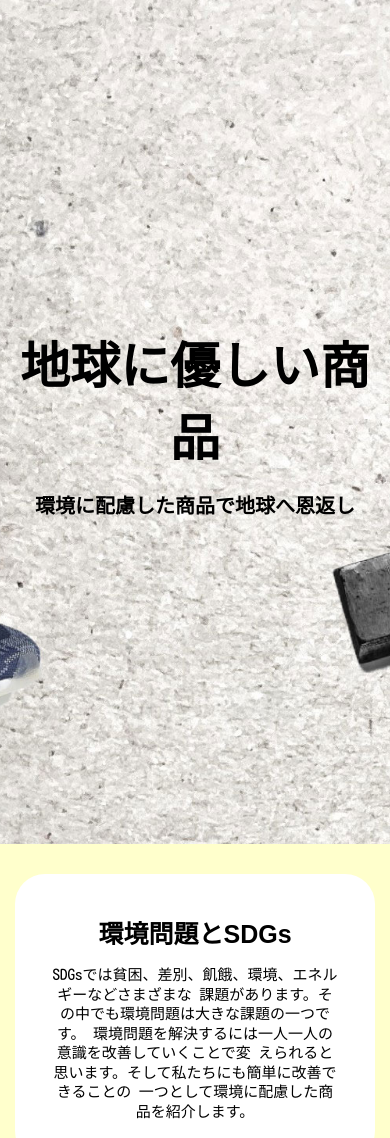
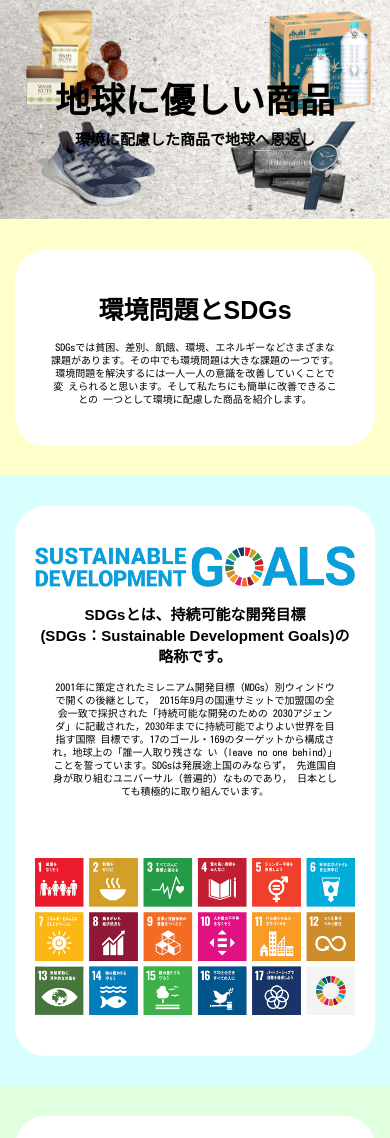
Before and after one commit to Rqixy/SGDs-LP, a plain HTML site: page index.html in a window 390 px wide. Shown: the top 1138 px of the page. Drawn offline with Linux system fonts and the light colour scheme; some packages are replaced by stand-ins of ours; a web font is replaced by a local one.

Commit message:
header調整完了

```diff
--- a/index.html
+++ b/index.html
@@ -12,6 +12,7 @@
 
 <body>
   <header>
+    <img src="images/SDGsHeader.jpg" alt="SGSsヘッダー画像">
     <div class="header-title">
       <h1>地球に優しい商品</h1>
       <h2>環境に配慮した商品で地球へ恩返し</h2>
--- a/styles/style.css
+++ b/styles/style.css
@@ -5,6 +5,10 @@
 /********************************************
 * General
 *********************************************/
+html {
+    font-size: 10px;
+}
+
 body {
     font-family: "Kosugi Maru", sans-serif;
 
@@ -30,21 +34,21 @@ section {
 }
 
 h1 {
-    font-size: 100px;
+    font-size: 10rem;
     margin-bottom: 20px;
 }
 
 h2 {
-    font-size: 40px;
+    font-size: 4rem;
 }
 
 h3 {
-    font-size: 50px;
+    font-size: 5rem;
     margin-bottom: 30px;
 }
 
 h4 {
-    font-size: 30px;
+    font-size: 3rem;
 }
 
 h3, h4{
@@ -52,7 +56,7 @@ h3, h4{
 }
 
 p {
-    font-size: 20px;
+    font-size: 2rem;
     line-height: 1.7em;
 }
 
@@ -84,9 +88,10 @@ a {
 header {
     position: relative;
     font-family: "Shippori Mincho", serif;
-    background: url('../images/SDGsHeader.jpg') no-repeat center center;
-    background-size: cover;
-    height: 100vh;
+}
+
+header img {
+    width: 100%;
 }
 
 .header-title {
@@ -105,7 +110,6 @@ header {
 /* Section1 */
 #section1 {
     background: #FFFFCC;
-    max-height: 750px;
     text-align: center;
 }
 #section1 p {
@@ -119,11 +123,11 @@ header {
     text-align: center;
 }
 #section2 h3 {
-    font-size: 30px;
+    font-size: 3rem;
 }
 #section2 p {
     width: 90%;
-    font-size: 20px;
+    font-size: 2rem;
     margin: 0 auto;
     margin-bottom: 60px;
 }
@@ -149,12 +153,12 @@ header {
 }
 .item-explain h4 {
     width: 100%;
-    font-size: 22px;
+    font-size: 2.2rem;
     text-align: center;
     margin-bottom: 12px;
 }
 .item-explain p {
-    font-size: 16px;
+    font-size: 1.6rem;
     line-height: 1.5em;
     margin-bottom: 12px;
 }
@@ -175,7 +179,7 @@ header {
 }
 .btn {
     background: white;
-    font-size: 12px;
+    font-size: 1.2rem;
     color: black;
     border-radius: 100vh;
     padding: 16px 50px;
@@ -194,25 +198,19 @@ header {
 /* Summarize */
 #summarize {
     background: #FFBCD1;
-    height: 100vh;
     text-align: center;
-    position: relative;
 }
 .summarize-inner {
-    position: absolute;
-    top: 50%;
-    left: 50%;
-    transform: translate(-50%, -50%);
-    width: 100%;
+    /*  */
 }
 #summarize p {
     color: white;
-    font-size: 25px;
+    font-size: 2.5rem;
     margin-bottom: 130px;
 }
 .other-item-btn {
     background: white;
-    font-size: 20px;
+    font-size: 2rem;
     color: #FF417D;
     border-radius: 100vh;
     padding: 20px 100px;
@@ -238,7 +236,7 @@ footer {
 }
 .link-icon {
     color: white;
-    font-size: 25px;
+    font-size: 2.5rem;
     margin: 0 20px 10px;
     transition: all .5s;
 }
@@ -254,13 +252,17 @@ footer {
 
 @media screen and (max-width: 1000px) {
     /* General */
+    html {
+        font-size: 8px;
+    }
     h1 {
-        font-size: 80px;
-    }
-    h2 {
-        font-size: 30px;
+        margin-bottom: 10px;
     }
 
+    /* Header */
+    header {
+
+    }
     /* Section2 */
     /* Section3 */
     /* Summarize */
@@ -269,6 +271,9 @@ footer {
 
 @media screen and (max-width: 750px) {
     /* General */
+    html {
+        font-size: 5px;
+    }
     .container {
         max-width: 1000px;
         width: 100%;
@@ -279,20 +284,16 @@ footer {
         box-shadow: none;
     }
     h1 {
-        font-size: 50px;
+        font-size: 7rem;
+        margin-bottom: 5px;
     }
     h2 {
-        font-size: 20px;
+        font-size: 3rem;
     }
     h3 {
-        font-size: 25px;
         margin-bottom: 15px;
     }
-    h4 {
-        font-size: 15px;
-    }
     p {
-        font-size: 15px;
         line-height: 1.3em;
     }
     .sdgs-title {
```
